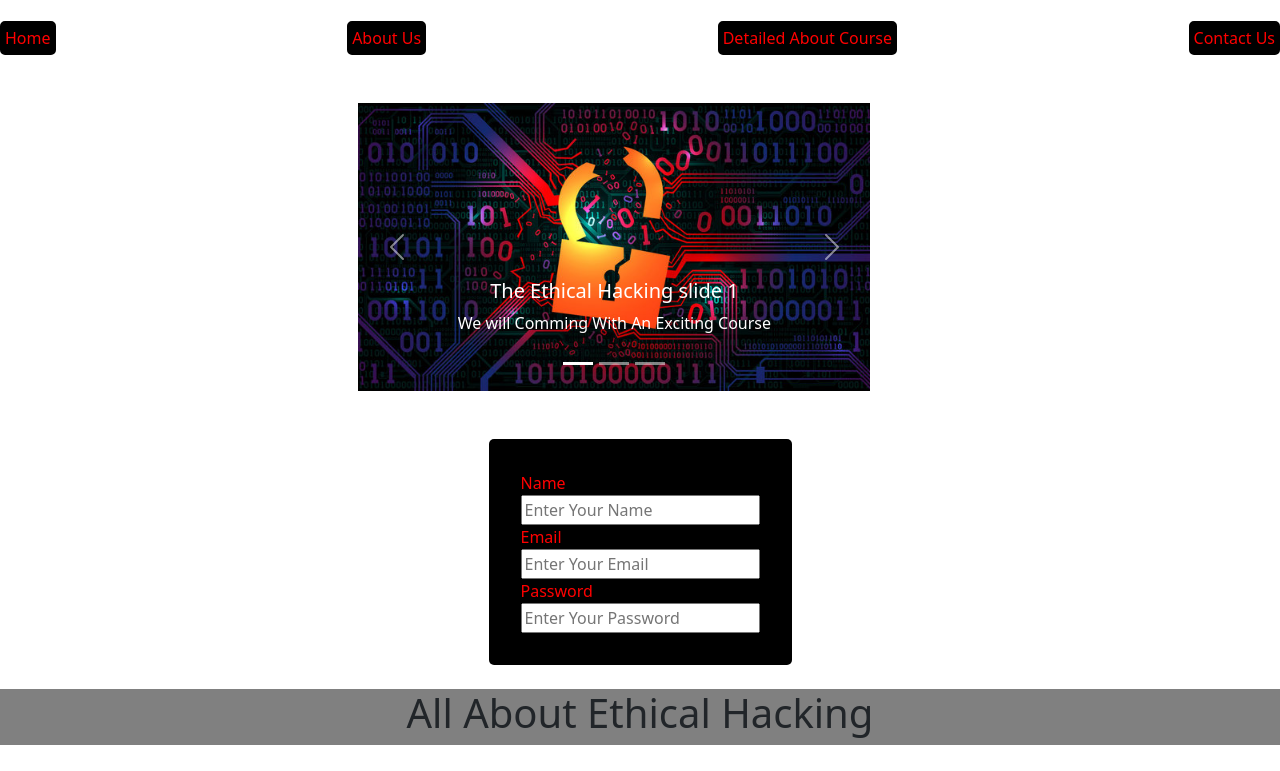
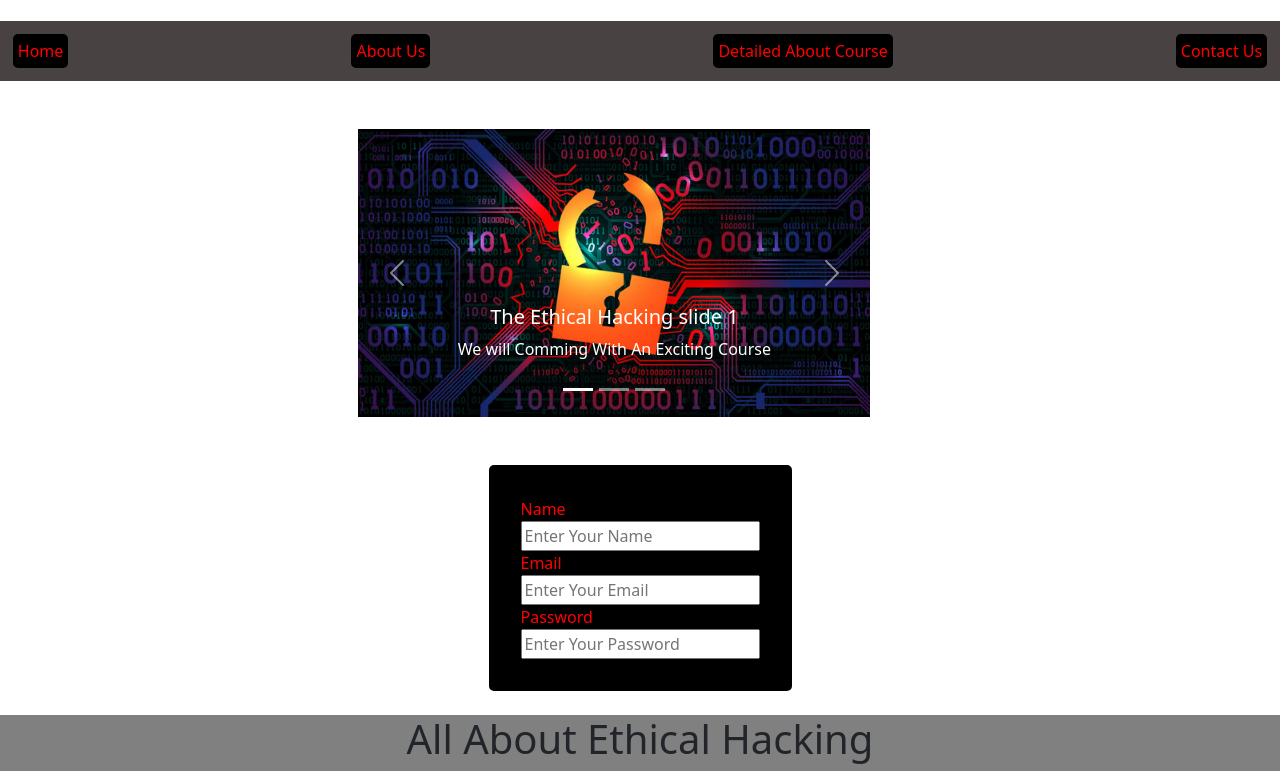
Before and after one commit to zainul-bashar/T.E.Hacking, a plain HTML site: page index.html in a window 1280 px wide. Shown: the part 75-846 px from the top of the page. Before the commit the page ends 820 px from the top, so only its background shows below. Drawn offline with nearby package versions, Linux system fonts and the light colour scheme.

Commit message:
third commit

```diff
--- a/style.css
+++ b/style.css
@@ -8,6 +8,8 @@
     display: flex;
     justify-content: center;
     justify-content: space-between;
+    background-color: rgb(73, 66, 66);
+    padding: 1%;
 }
 .a{
     color: red;
```
